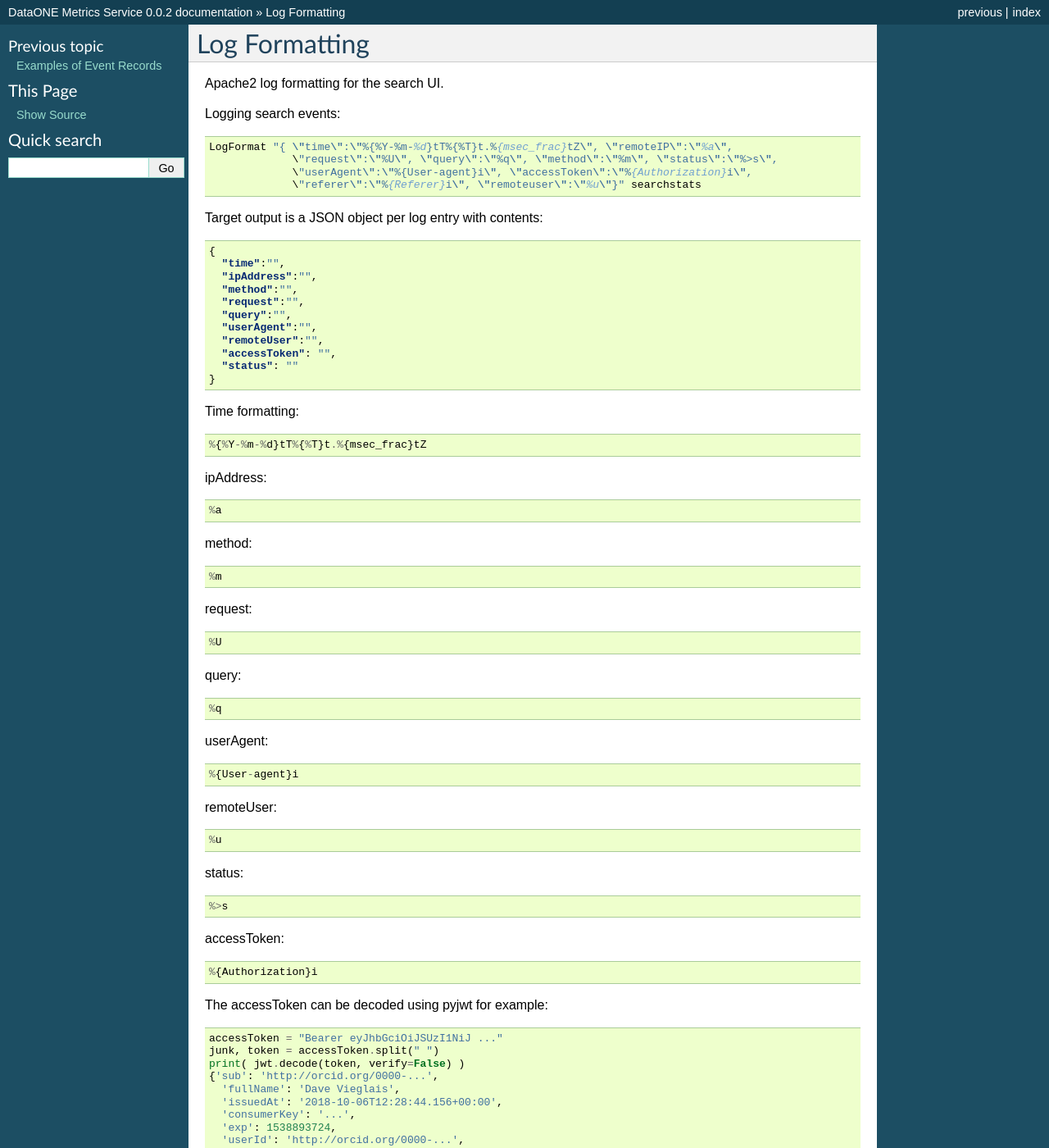
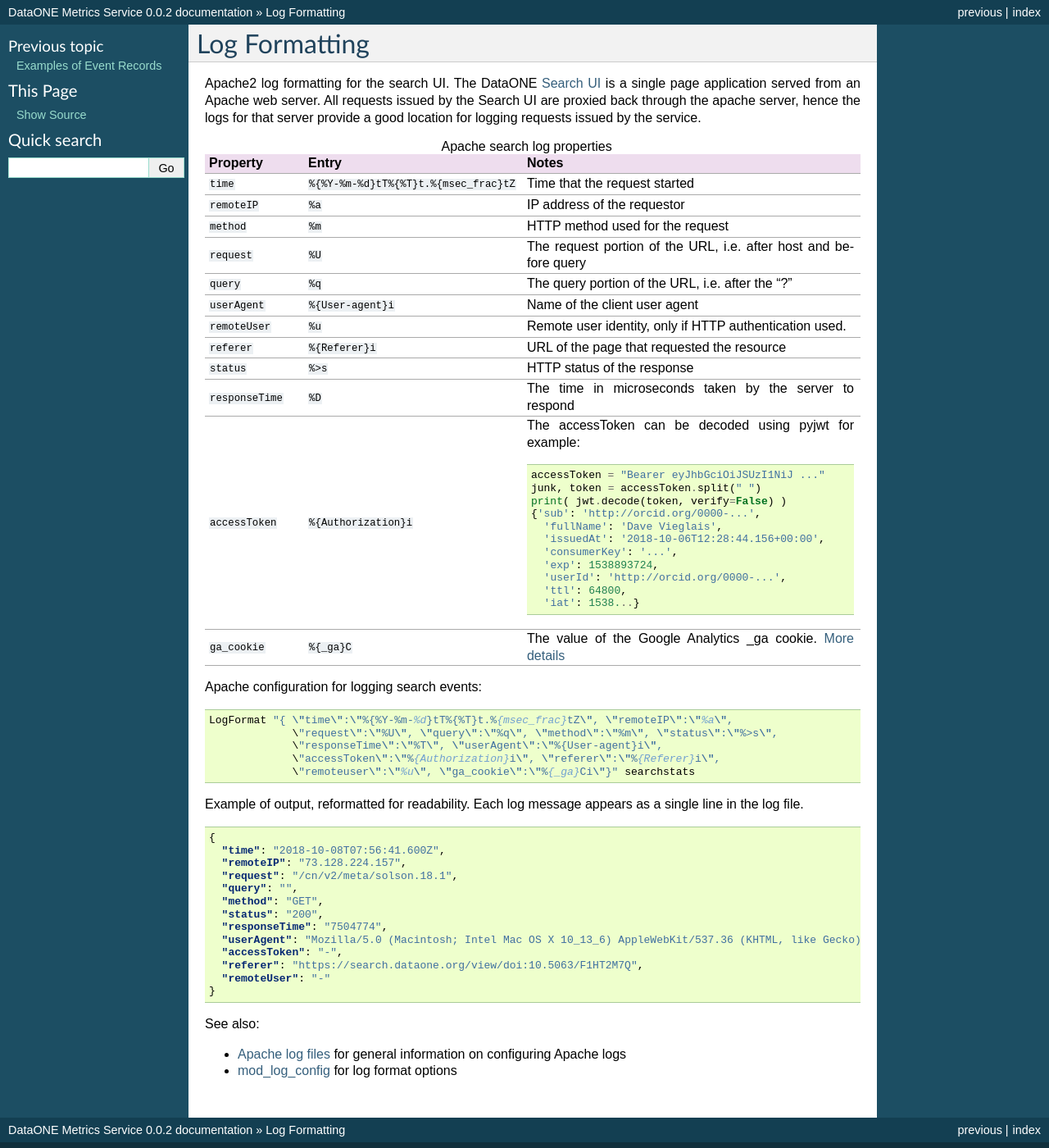
Before and after one commit to DataONEorg/metrics-service, a Sphinx documentation site: the page built from doc/source/apache_log.rst, in a window 1280 px wide and 1400 px high. Shown: the whole window at 82% size. Built offline with Sphinx 7.4.7, drawn with Linux system fonts in a browser that asks for light colours.

Commit message:
Adjusted apache log description and adjusted readme.

```diff
--- a/doc/source/apache_log.rst
+++ b/doc/source/apache_log.rst
@@ -2,83 +2,95 @@ Log Formatting
 ==============
 
 
-Apache2 log formatting for the search UI.
+Apache2 log formatting for the search UI. The DataONE `Search UI`_ is a single page application served from an Apache
+web server. All requests issued by the Search UI are proxied back through the apache server, hence the logs for that
+server provide a good location for logging requests issued by the service.
+
+.. list-table:: Apache search log properties
+   :widths: 10 10 30
+   :header-rows: 1
+
+   * - Property
+     - Entry
+     - Notes
+   * - ``time``
+     - ``%{%Y-%m-%d}tT%{%T}t.%{msec_frac}tZ``
+     - Time that the request started
+   * - ``remoteIP``
+     - ``%a``
+     - IP address of the requestor
+   * - ``method``
+     - ``%m``
+     - HTTP method used for the request
+   * - ``request``
+     - ``%U``
+     - The request portion of the URL, i.e. after host and before query
+   * - ``query``
+     - ``%q``
+     - The query portion of the URL, i.e. after the "?"
+   * - ``userAgent``
+     - ``%{User-agent}i``
+     - Name of the client user agent
+   * - ``remoteUser``
+     - ``%u``
+     - Remote user identity, only if HTTP authentication used.
+   * - ``referer``
+     - ``%{Referer}i``
+     - URL of the page that requested the resource
+   * - ``status``
+     - ``%>s``
+     - HTTP status of the response
+   * - ``responseTime``
+     - ``%D``
+     - The time in microseconds taken by the server to respond
+   * - ``accessToken``
+     - ``%{Authorization}i``
+     - The accessToken can be decoded using pyjwt for example::
+
+          accessToken = "Bearer eyJhbGciOiJSUzI1NiJ ..."
+          junk, token = accessToken.split(" ")
+          print( jwt.decode(token, verify=False) )
+          {'sub': 'http://orcid.org/0000-...',
+            'fullName': 'Dave Vieglais',
+            'issuedAt': '2018-10-06T12:28:44.156+00:00',
+            'consumerKey': '...',
+            'exp': 1538893724,
+            'userId': 'http://orcid.org/0000-...',
+            'ttl': 64800,
+            'iat': 1538...}
+   * - ``ga_cookie``
+     - ``%{_ga}C``
+     - The value of the Google Analytics _ga cookie. `More details <https://stackoverflow.com/questions/16102436/what-are-the-values-in-ga-cookie>`_
 
 
-Logging search events::
+Apache configuration for logging search events::
 
   LogFormat "{ \"time\":\"%{%Y-%m-%d}tT%{%T}t.%{msec_frac}tZ\", \"remoteIP\":\"%a\",
                \"request\":\"%U\", \"query\":\"%q\", \"method\":\"%m\", \"status\":\"%>s\",
-               \"userAgent\":\"%{User-agent}i\", \"accessToken\":\"%{Authorization}i\",
-               \"referer\":\"%{Referer}i\", \"remoteuser\":\"%u\"}" searchstats
+               \"responseTime\":\"%T\", \"userAgent\":\"%{User-agent}i\",
+               \"accessToken\":\"%{Authorization}i\", \"referer\":\"%{Referer}i\",
+               \"remoteuser\":\"%u\", \"ga_cookie\":\"%{_ga}Ci\"}" searchstats
 
 
-Target output is a JSON object per log entry with contents:
+Example of output, reformatted for readability. Each log message appears as a single line in the log file.
 
 .. code-block:: json
 
-  {
-    "time":"",
-    "ipAddress":"",
-    "method":"",
-    "request":"",
-    "query":"",
-    "userAgent":"",
-    "remoteUser":"",
-    "accessToken": "",
-    "status": ""
-  }
-
-Time formatting::
-
-  %{%Y-%m-%d}tT%{%T}t.%{msec_frac}tZ
-
-ipAddress::
-
-  %a
-
-method::
-
-  %m
-
-request::
-
-  %U
-
-query::
-
-  %q
-
-userAgent::
-
-  %{User-agent}i
-
-remoteUser::
-
-  %u
-
-status::
-
-  %>s
-
-accessToken::
-
-  %{Authorization}i
+    {
+      "time": "2018-10-08T07:56:41.600Z",
+      "remoteIP": "73.128.224.157",
+      "request": "/cn/v2/meta/solson.18.1",
+      "query": "",
+      "method": "GET",
+      "status": "200",
+      "responseTime": "7504774",
+      "userAgent": "Mozilla/5.0 (Macintosh; Intel Mac OS X 10_13_6) AppleWebKit/537.36 (KHTML, like Gecko) Chrome/69.0.3497.100 Safari/537.36",
+      "accessToken": "-",
+      "referer": "https://search.dataone.org/view/doi:10.5063/F1HT2M7Q",
+      "remoteUser": "-"
+    }
 
 
-The accessToken can be decoded using pyjwt for example::
-
-  accessToken = "Bearer eyJhbGciOiJSUzI1NiJ ..."
-  junk, token = accessToken.split(" ")
-  print( jwt.decode(token, verify=False) )
-  {'sub': 'http://orcid.org/0000-...',
-    'fullName': 'Dave Vieglais',
-    'issuedAt': '2018-10-06T12:28:44.156+00:00',
-    'consumerKey': '...',
-    'exp': 1538893724,
-    'userId': 'http://orcid.org/0000-...',
-    'ttl': 64800,
-    'iat': 1538...}
 
 See also:
 
@@ -86,5 +98,6 @@ See also:
 * `mod_log_config`_ for log format options
 
 
+.. _Search UI: https://search.dataone.org/
 .. _Apache log files: https://httpd.apache.org/docs/2.4/logs.html
 .. _mod_log_config: https://httpd.apache.org/docs/2.4/mod/mod_log_config.html
--- a/doc/source/elastic_queries.rst
+++ b/doc/source/elastic_queries.rst
@@ -42,6 +42,7 @@ Unprocessed events
 .. literalinclude:: includes/es_queries/unprocessed_events.json
    :language: javascript
 
+`View in kibana <https://logproc-stage-ucsb-1.test.dataone.org/app/kibana#/dev_tools/console?load_from=https://purl.dataone.org/metrics-docs/es_queries/unprocessed_events.json>`_
 
 
 .. Note that kinbana can load a query from a URL, providing that Access-Control-Allow-Origin is set
```
Also changed, not shown: doc/README.md.
